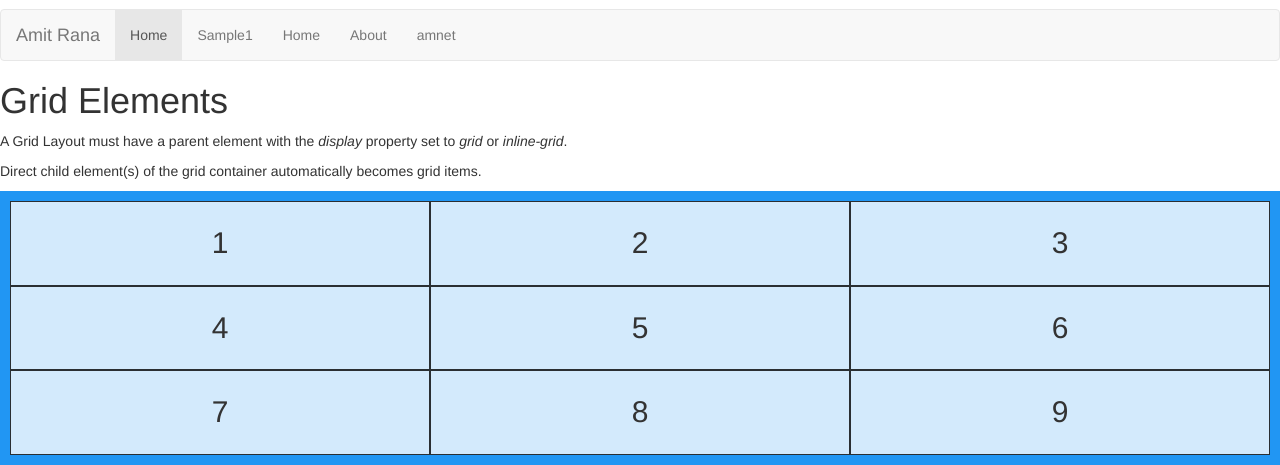
After one commit to dstreta47/amnet, a Flask app: page /sample1 in a window 1280 px wide. The commit adds this page. Shown: the part 351-816 px from the top of the page. Run offline with Flask 2, Linux system fonts and the light colour scheme; some libraries are stand-ins or nearby versions.

Commit message:
sixth commit

```diff
--- a/main.py
+++ b/main.py
@@ -14,5 +14,9 @@ def amnet():
 def aboutme():
     return render_template("aboutme.html")
 
+@app.route("/sample1")
+def sample1():
+    return render_template("sample1.html")
+
 if __name__ == "__main__":
     app.run(debug=True)
--- a/templates/home.html
+++ b/templates/home.html
@@ -5,8 +5,11 @@
     <title>Amit Rana</title>
   </head>
   <body>
+        {% extends "template.html" %}
+        {% block content %}
     <h1> Welcome to my home page
     </h1>
     <p> This is my favourite qoute: "pen is mightier than the sword"</p>
-  </body>
+        {% endblock %}
+</body>
 </html>
--- /dev/null
+++ b/templates/sample1.html
@@ -0,0 +1,42 @@
+<!DOCTYPE html>
+<html>
+<head>
+<style>
+.grid-container {
+  display: grid;
+  grid-template-columns: auto auto auto;
+  background-color: #2196F3;
+  padding: 10px;
+}
+.grid-item {
+  background-color: rgba(255, 255, 255, 0.8);
+  border: 1px solid rgba(0, 0, 0, 0.8);
+  padding: 20px;
+  font-size: 30px;
+  text-align: center;
+}
+</style>
+</head>
+<body>
+  {% extends "template.html" %}
+  {% block content %}
+<h1>Grid Elements</h1>
+
+<p>A Grid Layout must have a parent element with the <em>display</em> property set to <em>grid</em> or <em>inline-grid</em>.</p>
+
+<p>Direct child element(s) of the grid container automatically becomes grid items.</p>
+
+<div class="grid-container">
+  <div class="grid-item">1</div>
+  <div class="grid-item">2</div>
+  <div class="grid-item">3</div>
+  <div class="grid-item">4</div>
+  <div class="grid-item">5</div>
+  <div class="grid-item">6</div>
+  <div class="grid-item">7</div>
+  <div class="grid-item">8</div>
+  <div class="grid-item">9</div>
+</div>
+{% endblock %}
+</body>
+</html>
--- a/templates/template.html
+++ b/templates/template.html
@@ -1,21 +1,45 @@
 <!DOCTYPE html>
 <html lang="en" dir="ltr">
  <head>
+<style>  .center {
+    display: block;
+    margin-left: auto;
+    margin-right: 20px;
+    width: 13%;
+  }</style>
    <meta charset="utf-8">
    <title>Flask Parent Template</title>
    <link rel="stylesheet" href="{{ url_for('static',     filename='css/template.css') }}">
+   <meta name="viewport" content="width=device-width, initial-scale=1">
+   <link rel="stylesheet" href="https://maxcdn.bootstrapcdn.com/bootstrap/3.4.1/css/bootstrap.min.css">
+   <script src="https://ajax.googleapis.com/ajax/libs/jquery/3.5.1/jquery.min.js"></script>
+   <script src="https://maxcdn.bootstrapcdn.com/bootstrap/3.4.1/js/bootstrap.min.js"></script>
  </head>
  <body>
     <header>
-      <div class="container">
-        <h1 class="logo">First Web App</h1>
+      <div class="jumbotron">
+        <h1 class="logo"></c>Amit Rana</h1>
+        <img src= "https://lafeber.com/pet-birds/wp-content/uploads/2018/06/Parakeet-300x300.jpg" class="center"></img>
         <strong><nav>
           <ul class="menu">
-            <li><a href="{{ url_for('home') }}">Home</a></li>
-            <li><a href="{{ url_for('aboutme') }}">About</a></li>
+
           </ul>
         </nav></strong>
       </div>
+      <nav class="navbar navbar-default">
+        <div class="container-fluid">
+          <div class="navbar-header">
+            <a class="navbar-brand" href="https:www.google.com">Amit Rana</a>
+          </div>
+          <ul class="nav navbar-nav">
+            <li class="active"><a href="#">Home</a></li>
+            <li><a href="{{ url_for('sample1') }}">Sample1</a></li>
+            <li><a href="{{ url_for('home') }}">Home</a></li>
+            <li><a href="{{ url_for('aboutme') }}">About</a></li>
+            <li><a href="{{ url_for('amnet') }}">amnet</a></li>
+          </ul>
+        </div>
+      </nav>
     </header>
 
     {% block content %}
```
Also changed, not shown: static/template.css (added, +26 -0 lines).
